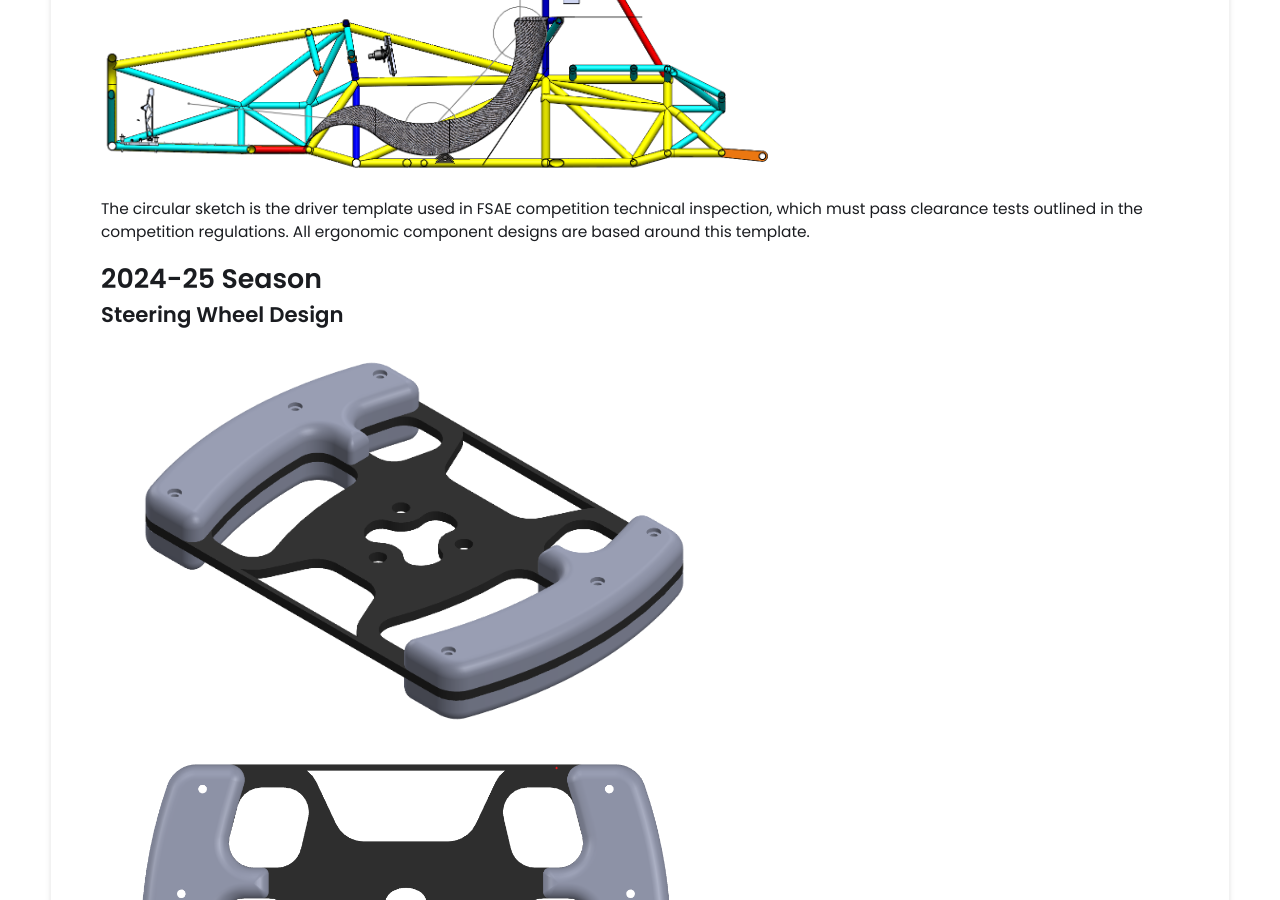
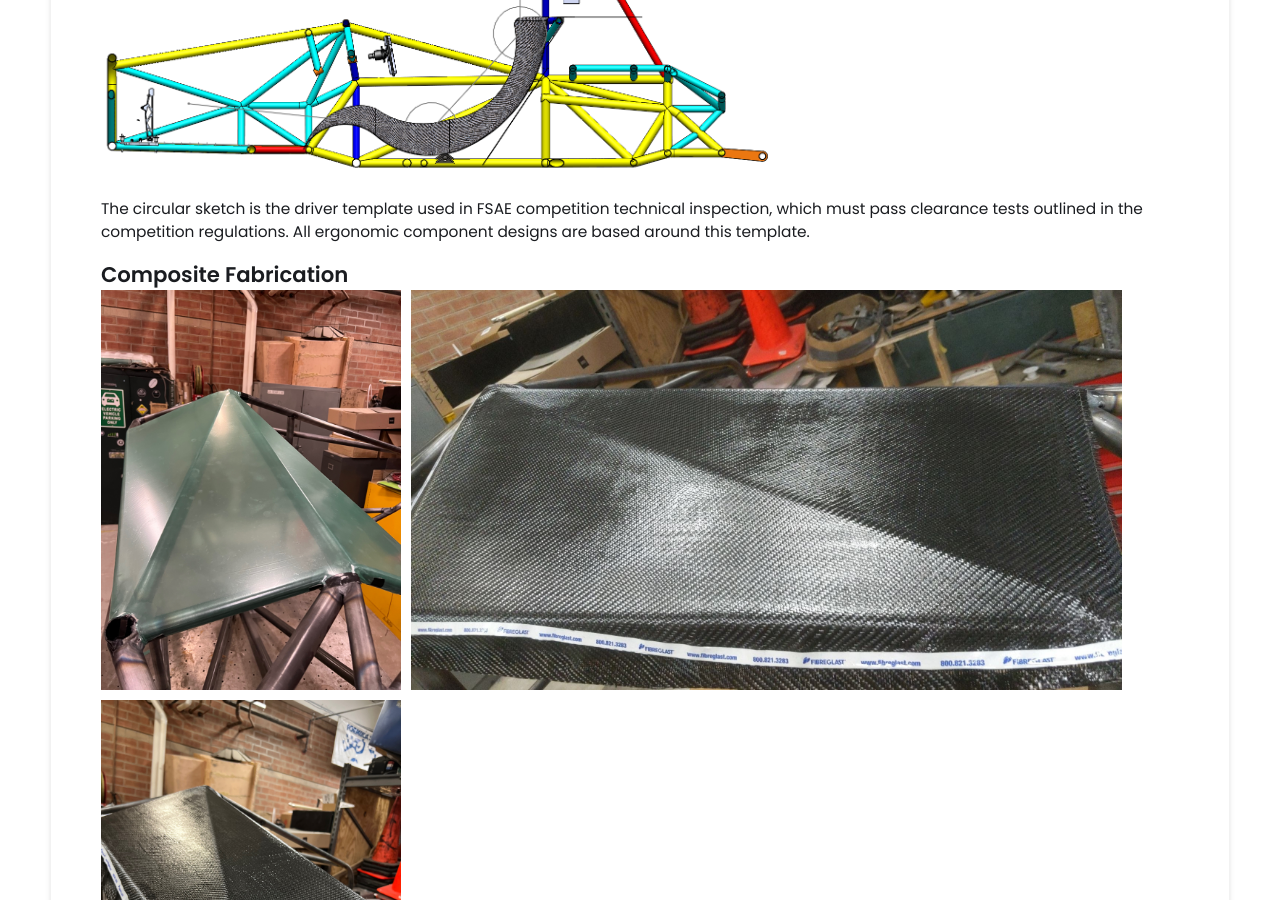
Before and after one commit to LKemper03/LKemper03.github.io, a Jekyll site: the page built from _projects/fsae23-24/index.md, in a window 1280 px wide and 900 px high, scrolled down 3861 px. Built offline with Jekyll 4.4.1, drawn with Linux system fonts in a browser that asks for light colours.

Commit message:
Update index.md

```diff
--- a/_projects/fsae23-24/index.md
+++ b/_projects/fsae23-24/index.md
@@ -43,6 +43,13 @@
 {% include image-gallery.html images="Ergo 2324 percy side view.png" height="400" %}
 The circular sketch is the driver template used in FSAE competition technical inspection, which must pass clearance tests outlined in the competition regulations. All ergonomic component designs are based around this template.
 
+## Composite Fabrication
+{% include image-gallery.html images="Formula E Body Panel Film.jpg, Formula E Body Panel.jpg, Formula E Body Panel 2.jpg" height="400" %} <br>
+{% include image-gallery.html images="Formula E Nosecone Prep.jpg, Vacuum Test Piece.jpg" height="400" %} <br>
+{% include image-gallery.html images="Seat Layup Skeleton.jpg, Seat Layup Final.jpg" height="400" %} <br>
+
+
+
 # 2024-25 Season
 
 ## Steering Wheel Design
```
